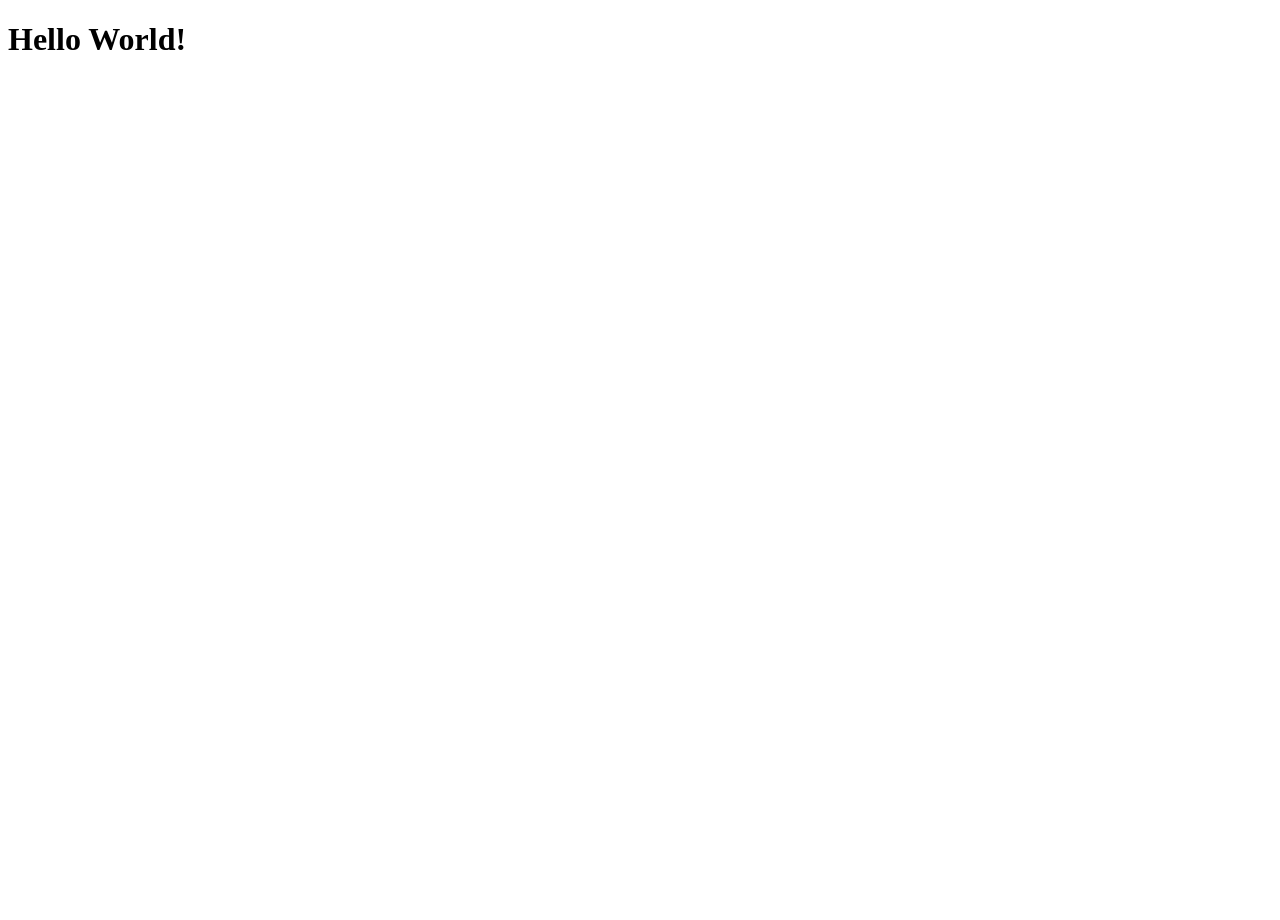
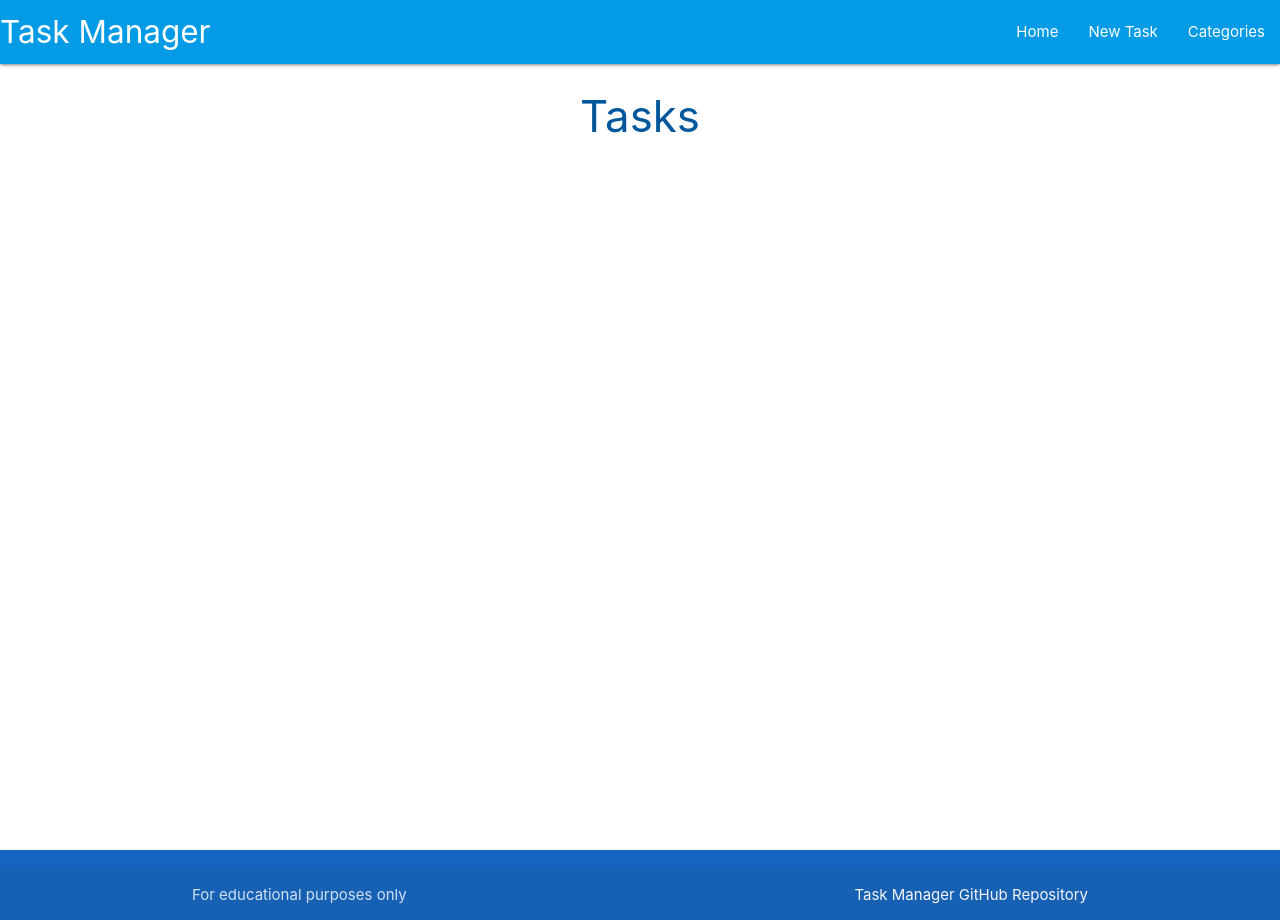
Before and after one commit to marked-gil/task-manager, a Flask app: page / in a window 1280 px wide. Before the commit the page is almost empty. Run offline with Flask 2, Linux system fonts and the light colour scheme.

Commit message:
Template Inheritance

```diff
--- a/taskmanager/routes.py
+++ b/taskmanager/routes.py
@@ -5,4 +5,4 @@ from taskmanager.models import Category, Task
 
 @app.route("/")
 def home():
-    return render_template("base.html")
+    return render_template("tasks.html")
--- /dev/null
+++ b/taskmanager/static/css/style.css
@@ -0,0 +1,9 @@
+body {
+    display: flex;
+    min-height: 100vh;
+    flex-direction: column;
+  }
+
+  main {
+    flex: 1 0 auto;
+  }
--- /dev/null
+++ b/taskmanager/static/js/script.js
@@ -0,0 +1,5 @@
+document.addEventListener('DOMContentLoaded', function() {
+    // sidenav initialization
+    var sidenav = document.querySelectorAll('.sidenav');
+    M.Sidenav.init(sidenav);
+  });
--- a/taskmanager/templates/base.html
+++ b/taskmanager/templates/base.html
@@ -4,9 +4,52 @@
     <meta charset="UTF-8">
     <meta http-equiv="X-UA-Compatible" content="IE=edge">
     <meta name="viewport" content="width=device-width, initial-scale=1.0">
+    <link rel="stylesheet" href="https://cdnjs.cloudflare.com/ajax/libs/font-awesome/6.2.0/css/all.min.css" type="text/css">
+    <link rel="stylesheet" href="https://cdnjs.cloudflare.com/ajax/libs/materialize/1.0.0/css/materialize.min.css" type="text/css">
+    <link rel="stylesheet" href="{{ url_for('static', filename='css/style.css') }}" type="text/css">
     <title>Document</title>
 </head>
 <body>
-    <h1>Hello World!</h1>
+
+    <header>
+        <!-- top navbar -->
+        <nav class="light-blue darken-1">
+            <div class="nav-wrapper">
+              <a href="#!" class="brand-logo">Task Manager</a>
+              <a href="#" data-target="mobile-demo" class="sidenav-trigger"><i class="fas fa-bars"></i></a>
+              <ul class="right hide-on-med-and-down">
+                <li><a href="{{ url_for('home') }}">Home</a></li>
+                <li><a href="">New Task</a></li>
+                <li><a href="">Categories</a></li>
+              </ul>
+            </div>
+          </nav>
+
+          <!-- mobile sidenav -->
+          <ul class="sidenav" id="mobile-demo">
+            <li><a href="{{ url_for('home') }}">Home</a></li>
+            <li><a href="">New Task</a></li>
+            <li><a href="">Categories</a></li>
+        </ul>
+    </header>
+
+    <main class="container">
+        {% block content %}
+        {% endblock %}
+    </main>
+
+    <footer class="page-footer blue darken-3">
+        <div class="footer-copyright">
+            <div class="container">
+                For educational purposes only
+                <a class="grey-text text-lighten-4 right" href="https://github.com/marked-gil/task-manager">Task Manager GitHub Repository</a>
+              </div>
+        </div>
+      </footer>
+
+
+    <!-- if wants to use JQUERY, add it's script above Materialize script -->
+    <script src="https://cdnjs.cloudflare.com/ajax/libs/materialize/1.0.0/js/materialize.min.js"></script>
+    <script src="{{ url_for('static', filename='js/script.js') }}"></script>
 </body>
 </html>
--- /dev/null
+++ b/taskmanager/templates/tasks.html
@@ -0,0 +1,7 @@
+{% extends "base.html" %}
+
+{% block content %}
+
+<h3 class="light-blue-text text-darken-4 center-align">Tasks</h3>
+
+{% endblock %}
```
Also changed, not shown: README.md.
